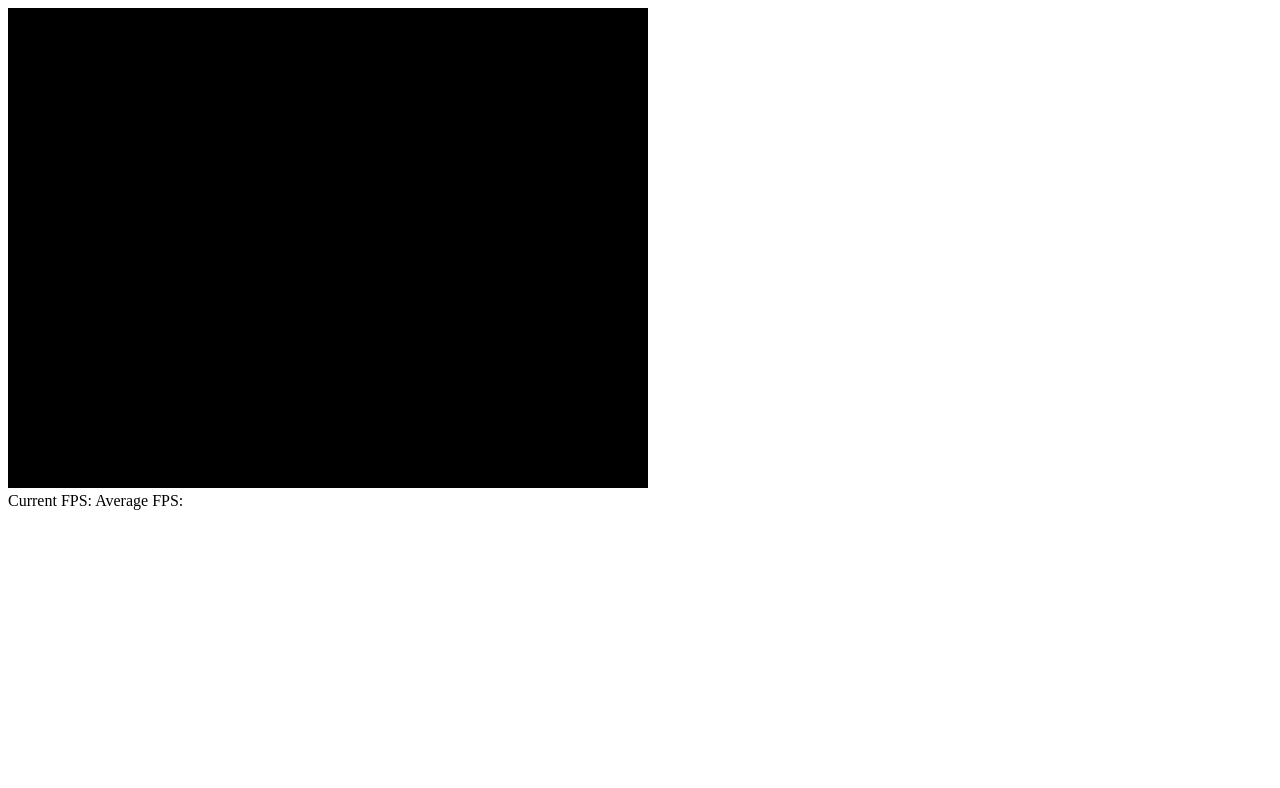
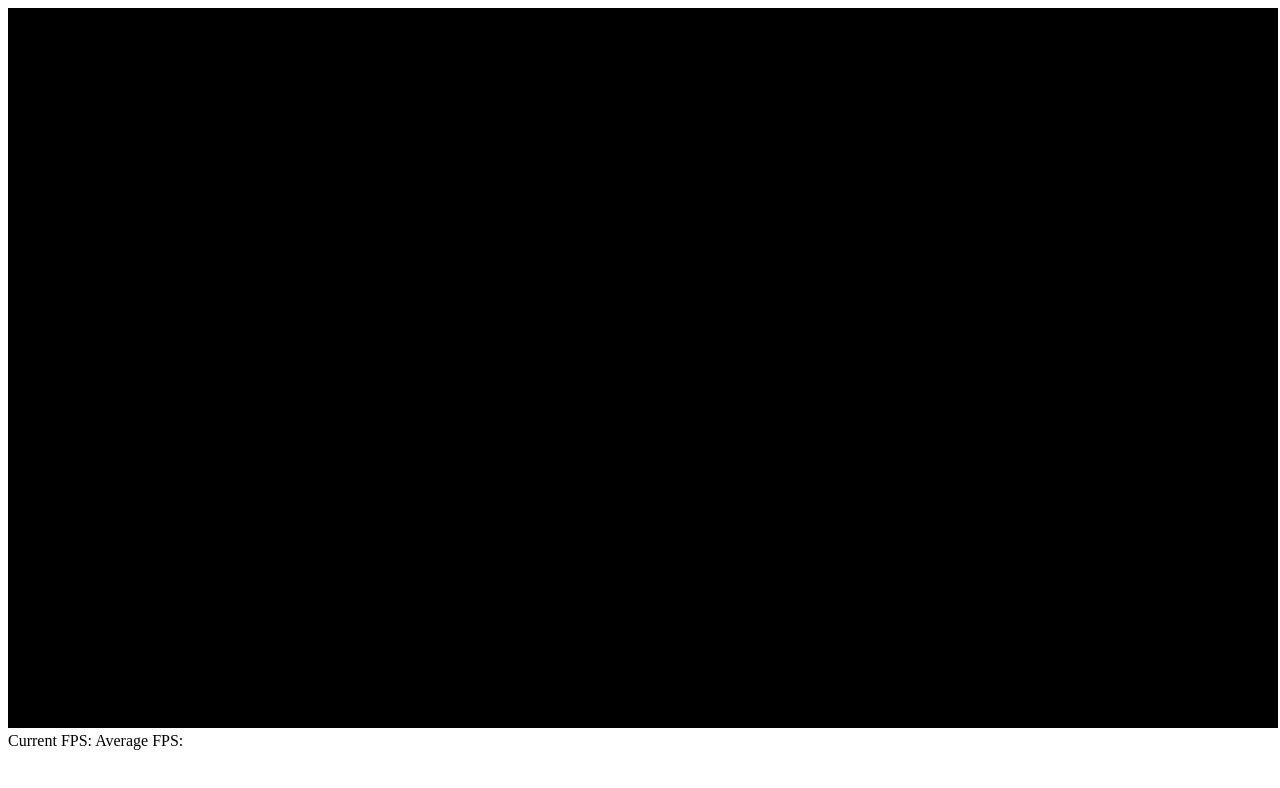
Before and after one commit to Morphisor/WebEngine, a plain HTML site: page Index.html in a window 1280 px wide. Drawn offline with Linux system fonts and the light colour scheme; no server answers.

Commit message:
more resolution

```diff
--- a/Index.html
+++ b/Index.html
@@ -5,7 +5,7 @@
     <script src="engine.js"></script>
 </head>
 <body>
-    <canvas id="frontBuffer" width="640" height="480" style="background-color: black;"></canvas>
+    <canvas id="frontBuffer" width="1270" height="720" style="background-color: black;"></canvas>
     <br />
     Current FPS: <span id="currentFPS"></span>
     Average FPS: <span id="averageFPS"></span>
```
